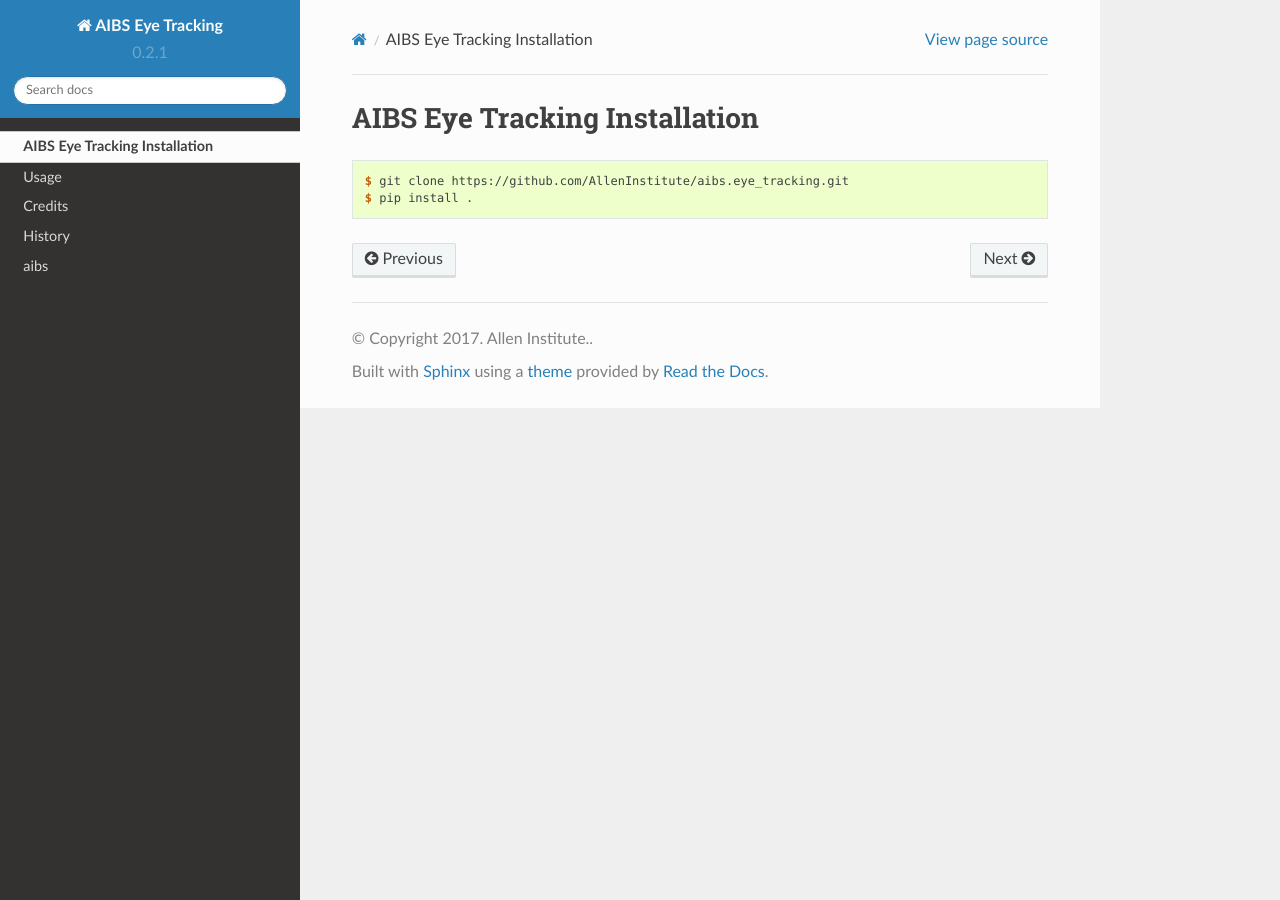
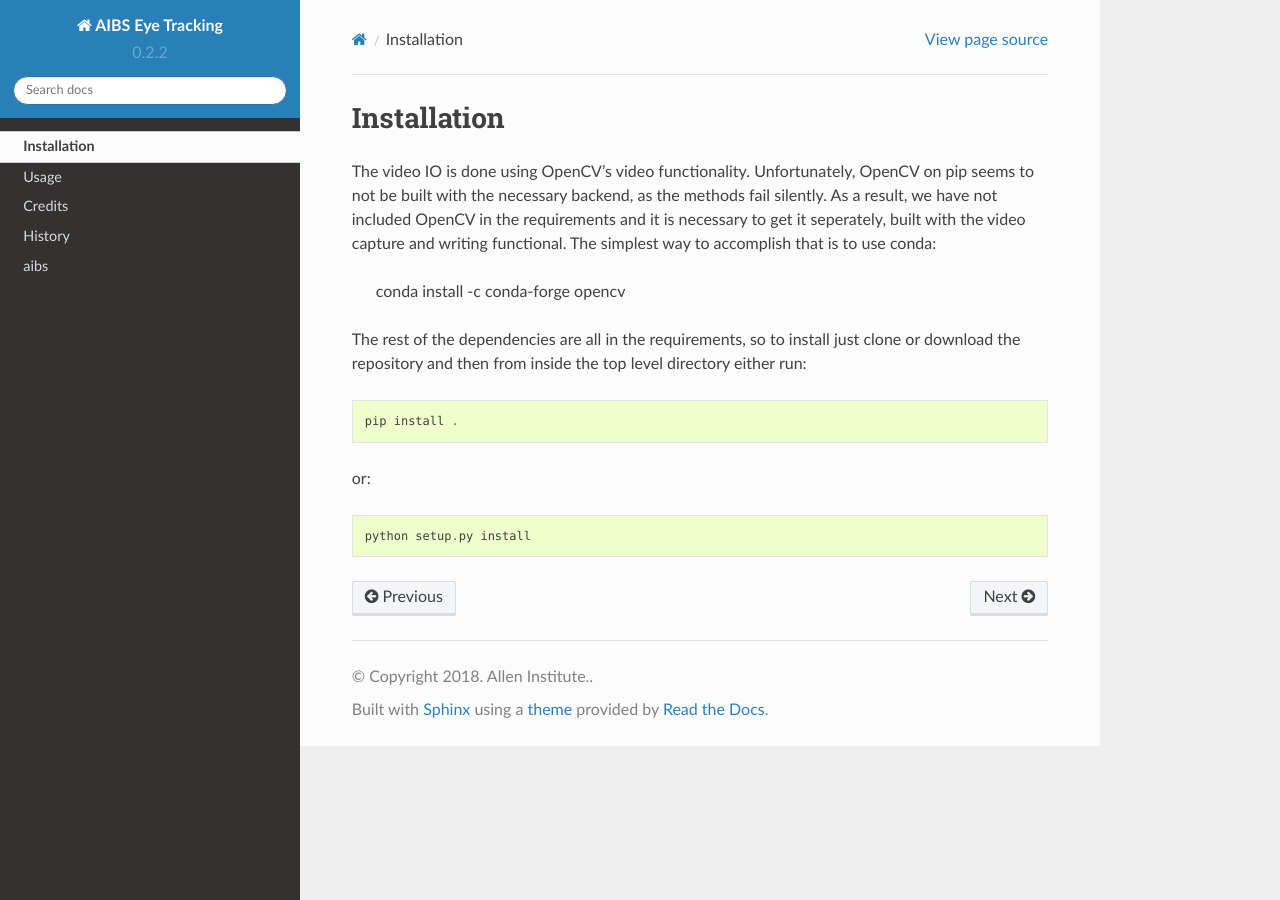
Before and after one commit to AllenInstitute/allensdk.eye_tracking, a Sphinx documentation site: the page built from docs/installation.rst, in a window 1280 px wide. Built offline with Sphinx 7.4.7 and the Read the Docs theme 2.0.0, drawn with Linux system fonts in a browser that asks for light colours; the version number is read from the project's files by our own code.

Commit message:
Fix warnings when running and provide more meaningful output when used incorrectly (#10)
* Hides warning if setting backend and it is already fixed

* Sets minimum version of scikit-image for ellipse drawing

* Improves messaging when running command line with invalid arguments

* Do better mocking and actually test file output

* Increase frame_stream test coverage

* Provide end-user documentation

* Bump version: 0.2.1 → 0.2.2

* Bump version: 0.2.2 → 0.2.2

* Update history

* Fix bumpversion error

```diff
--- a/HISTORY.rst
+++ b/HISTORY.rst
@@ -1,6 +1,11 @@
 =======
 History
 =======
+
+0.2.2 (2018-01-20)
+------------------
+Fix matplotlib backend warning.
+Show help if required argument is missing or input command is incorrect.
 
 0.2.1 (2017-12-13)
 ------------------
--- a/docs/conf.py
+++ b/docs/conf.py
@@ -59,7 +59,7 @@ master_doc = 'index'
 
 # General information about the project.
 project = u'AIBS Eye Tracking'
-copyright = u"2017. Allen Institute."
+copyright = u"2018. Allen Institute."
 
 # The version info for the project you're documenting, acts as replacement
 # for |version| and |release|, also used in various other places throughout
--- a/docs/installation.rst
+++ b/docs/installation.rst
@@ -1,11 +1,22 @@
-.. highlight:: shell
+============
+Installation
+============
 
-======================================
-AIBS Eye Tracking Installation
-======================================
+The video IO is done using OpenCV's video functionality. Unfortunately,
+OpenCV on pip seems to not be built with the necessary backend, as the
+methods fail silently. As a result, we have not included OpenCV in the
+requirements and it is necessary to get it seperately, built with the
+video capture and writing functional. The simplest way to accomplish
+that is to use conda:
 
-.. _stash repo: https://github.com/AllenInstitute/aibs.eye_tracking.git
-.. code-block:: console
+    conda install -c conda-forge opencv
 
-    $ git clone https://github.com/AllenInstitute/aibs.eye_tracking.git
-    $ pip install .
+The rest of the dependencies are all in the requirements, so to install
+just clone or download the repository and then from inside the top
+level directory either run::
+
+    pip install .
+
+or::
+
+    python setup.py install
--- a/requirements.txt
+++ b/requirements.txt
@@ -1,5 +1,5 @@
 argschema>=1.15.14
 numpy
 scipy
-scikit-image
+scikit-image>=0.13.1
 matplotlib
--- a/setup.cfg
+++ b/setup.cfg
@@ -1,5 +1,5 @@
 [bumpversion]
-current_version = 0.2.1
+current_version = 0.2.2
 commit = True
 tag = True
 
--- a/setup.py
+++ b/setup.py
@@ -8,7 +8,7 @@ with open('test_requirements.txt','r') as f:
 
 setup(
     name = 'aibs_eye_tracking',
-    version = '0.2.1',
+    version = '0.2.2',
     description = """AIBS package for mouse eye tracking.""",
     author = "Jed Perkins",
     author_email = "jedp@alleninstitute.org",
```
Also changed, not shown: README.md (+60 -2 lines), docs/usage.rst (+15 -2 lines), .bumpversion.cfg, 5 other files.
